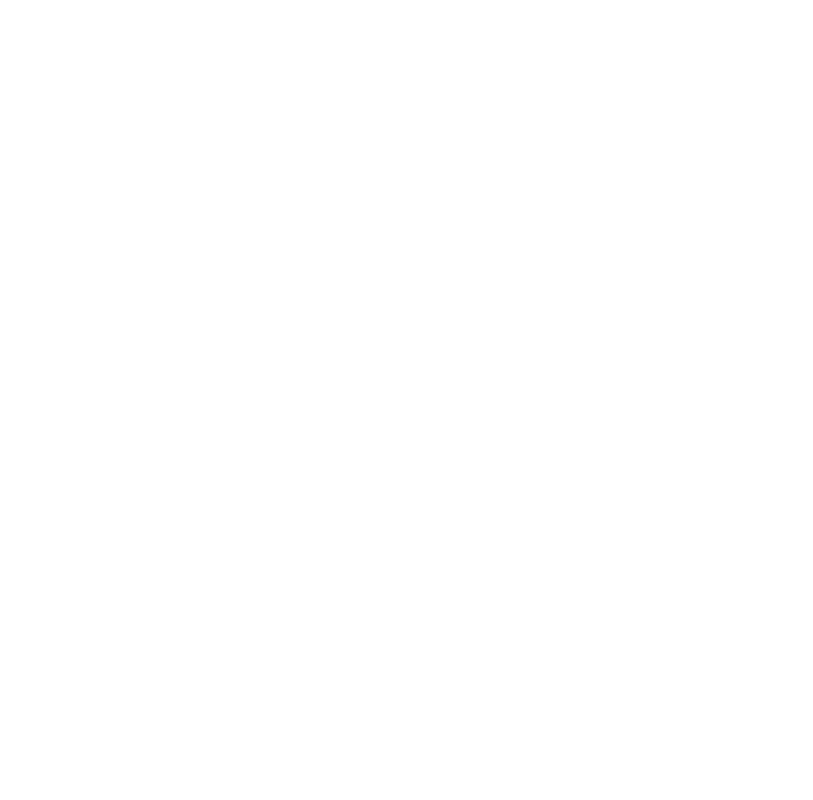
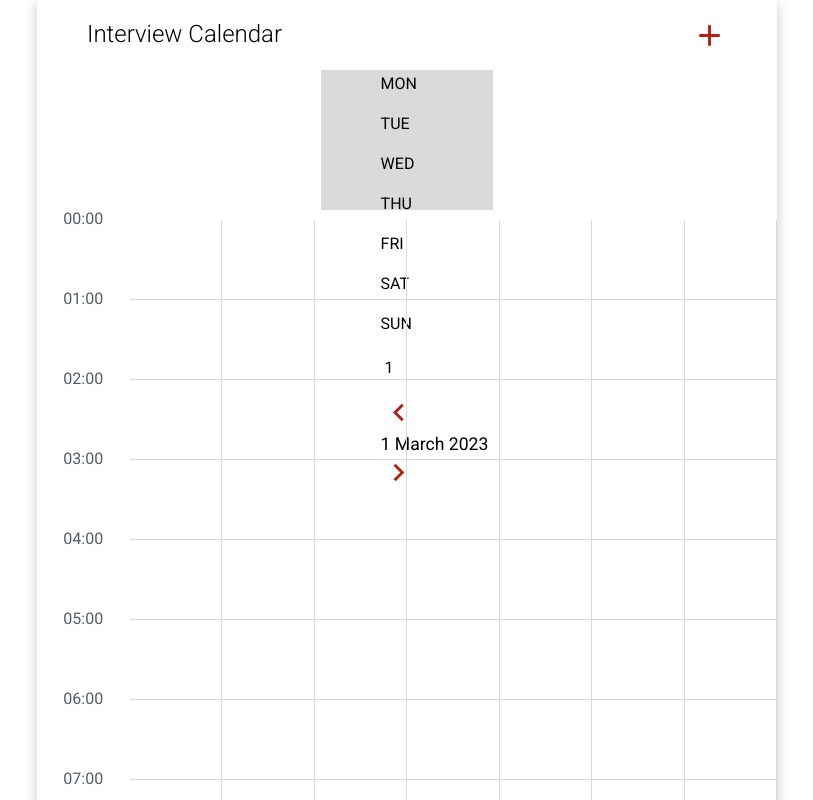
Before and after one commit to deviatovae/uchi-calendar, a React (Vite) app: page / in a window 1280 px wide. Shown: the top 800 px of the page, without its empty margins (233-1046 px from the left). Built offline with nearby package versions, Linux system fonts and the light colour scheme.

Commit message:
add static layout

```diff
--- a/src/App.tsx
+++ b/src/App.tsx
@@ -1,7 +1,11 @@
+import { Calendar } from './components/Calendar.tsx'
+
 function App() {
 
   return (
-    <></>
+    <>
+      <Calendar />
+    </>
   )
 }
 
--- /dev/null
+++ b/src/components/Calendar.tsx
@@ -0,0 +1,61 @@
+import theme from '../theme.ts';
+import AddIcon from '@mui/icons-material/Add';
+import styled, { css } from 'styled-components';
+import { CalendarBar } from './CalendarBar.tsx';
+import { CalendarPanel } from './CalendarPanel.tsx';
+
+export const FlxCenter = css`
+  display: flex;
+  align-items: center;
+  width: 100%;
+`;
+
+const CalendarWrapper = styled.div`
+  ${FlxCenter};
+  margin: 0 auto;
+  min-height: 100vh;
+  max-width: ${theme.contentMaxWidth};
+  min-width: ${theme.contentMinWidth};
+  background-color: ${theme.colors.bgMain};
+  -webkit-box-shadow: 0 5px 10px 2px rgba(34, 60, 80, 0.2);
+  -moz-box-shadow: 0 5px 10px 2px rgba(34, 60, 80, 0.2);
+  box-shadow: 0 5px 10px 2px rgba(34, 60, 80, 0.2);
+`;
+
+const CalendarContent = styled.div`
+  ${FlxCenter};
+  flex-direction: column;
+`;
+
+const CalendarHeader = styled.div`
+  ${FlxCenter};
+  padding: 0 50px;
+  justify-content: space-between;
+  height: ${theme.headerHeight};
+  @media (max-width: 400px) {
+    padding: 10px;
+  }
+`;
+
+const HeaderTitle = styled.h1`
+  justify-content: space-between;
+  font-size: 24px;
+  font-weight: 300;
+  color: ${theme.colors.textMain};
+`;
+
+
+export const Calendar = () => {
+  return (
+    <CalendarWrapper>
+      <CalendarContent>
+        <CalendarHeader>
+          <HeaderTitle>Interview Calendar</HeaderTitle>
+          <AddIcon fontSize='large' sx={{ fill: ` ${theme.colors.highlight}` }} />
+        </CalendarHeader>
+        <CalendarBar />
+        <CalendarPanel />
+      </CalendarContent>
+    </CalendarWrapper>
+  );
+};
--- /dev/null
+++ b/src/components/CalendarBar.tsx
@@ -0,0 +1,68 @@
+import NavigateBeforeOutlinedIcon from '@mui/icons-material/NavigateBeforeOutlined';
+import theme from '../theme.ts';
+import NavigateNextOutlinedIcon from '@mui/icons-material/NavigateNextOutlined';
+import styled from 'styled-components';
+import { FlxCenter } from './Calendar.tsx';
+
+const Bar = styled.div`
+  ${FlxCenter};
+  padding: 5px 5px 5px 60px;
+  height: 140px;
+  flex-direction: column;
+  background-color: ${theme.colors.bgSecondary};
+  @media (max-width: 400px) {
+    padding: 5px 5px 5px 40px;
+  }
+`;
+
+const List = styled.div`
+  ${FlxCenter};
+  justify-content: space-between;
+`;
+
+const ListItem = styled.div`
+  ${FlxCenter};
+  justify-content: center;
+  width: 40px;
+  height: 40px;
+  text-transform: uppercase;
+`;
+
+const Day = styled(ListItem)`
+  padding: 4px;
+  &:hover {
+    cursor: pointer;
+    background-color: ${theme.colors.highlight};
+    color: ${theme.colors.bgMain};
+    border-radius: 50%;
+  }
+`;
+
+const Date = styled.div`
+  font-size: 1.1rem;
+  text-align: center;
+`;
+
+export const CalendarBar = () => {
+  return (
+    <Bar>
+      <List>
+        <ListItem>Mon</ListItem>
+        <ListItem>Tue</ListItem>
+        <ListItem>Wed</ListItem>
+        <ListItem>Thu</ListItem>
+        <ListItem>Fri</ListItem>
+        <ListItem>Sat</ListItem>
+        <ListItem>Sun</ListItem>
+      </List>
+      <List>
+        <Day>1</Day>
+      </List>
+      <List>
+        <NavigateBeforeOutlinedIcon fontSize="large" sx={{ fill: ` ${theme.colors.highlight}` }} />
+        <Date>1 March 2023</Date>
+        <NavigateNextOutlinedIcon fontSize="large" sx={{ fill: ` ${theme.colors.highlight}` }} />
+      </List>
+    </Bar>
+  )
+}
--- /dev/null
+++ b/src/components/CalendarPanel.tsx
@@ -0,0 +1,20 @@
+import styled from 'styled-components';
+import { EventCell, TimeCell } from './Cell.tsx';
+
+const PanelWrapper = styled.div`
+  display: grid;
+  padding-top: 10px;
+  width: 100%;
+  grid-template-columns: repeat(8, 1fr);
+`;
+
+export const CalendarPanel = () => {
+  const cells = new Array(192).fill('')
+  return (
+    <PanelWrapper>
+      {cells.map((_, i) => {
+        return i % 8 === 0 ? <TimeCell key={i} hour={i / 8} /> : <EventCell key={i} />;
+      } )}
+    </PanelWrapper>
+  )
+}
--- /dev/null
+++ b/src/components/Cell.tsx
@@ -0,0 +1,62 @@
+import styled from 'styled-components';
+import theme from '../theme.ts';
+
+const CellItem = styled.div`
+  display: flex;
+  min-width: 65px;
+  min-height: 80px;
+  width: 100%;
+  height: 100%;
+`;
+
+const ECell = styled(CellItem)`
+  border-right: solid 1px ${theme.colors.bgSecondary};
+  border-bottom: solid 1px ${theme.colors.bgSecondary};
+  padding: 2px;
+`;
+
+const Content = styled.span`
+  width: 100%;
+  height: 100%;
+
+  &:hover {
+    cursor: pointer;
+    background-color: ${theme.colors.bgCells};
+  }
+`;
+
+const TCell = styled(CellItem)`
+  display: flex;
+  align-items: start;
+  justify-content: end;
+  min-width: 65px;
+  min-height: 80px;
+  width: 100%;
+  height: 100%;
+`;
+
+const Time = styled.span`
+  width: 100%;
+  text-align: center;
+  color: ${theme.colors.textSecondary};
+  margin-top: -10px;
+`;
+
+export const EventCell = () => {
+  return (
+    <ECell>
+      <Content />
+    </ECell>
+  )
+}
+
+interface TimeCellProps {
+  hour: number
+}
+export const TimeCell = ({ hour }:TimeCellProps) => {
+  return (
+    <TCell>
+      <Time>{hour.toString().padStart(2, '0')}:00</Time>
+    </TCell>
+  )
+}
```
